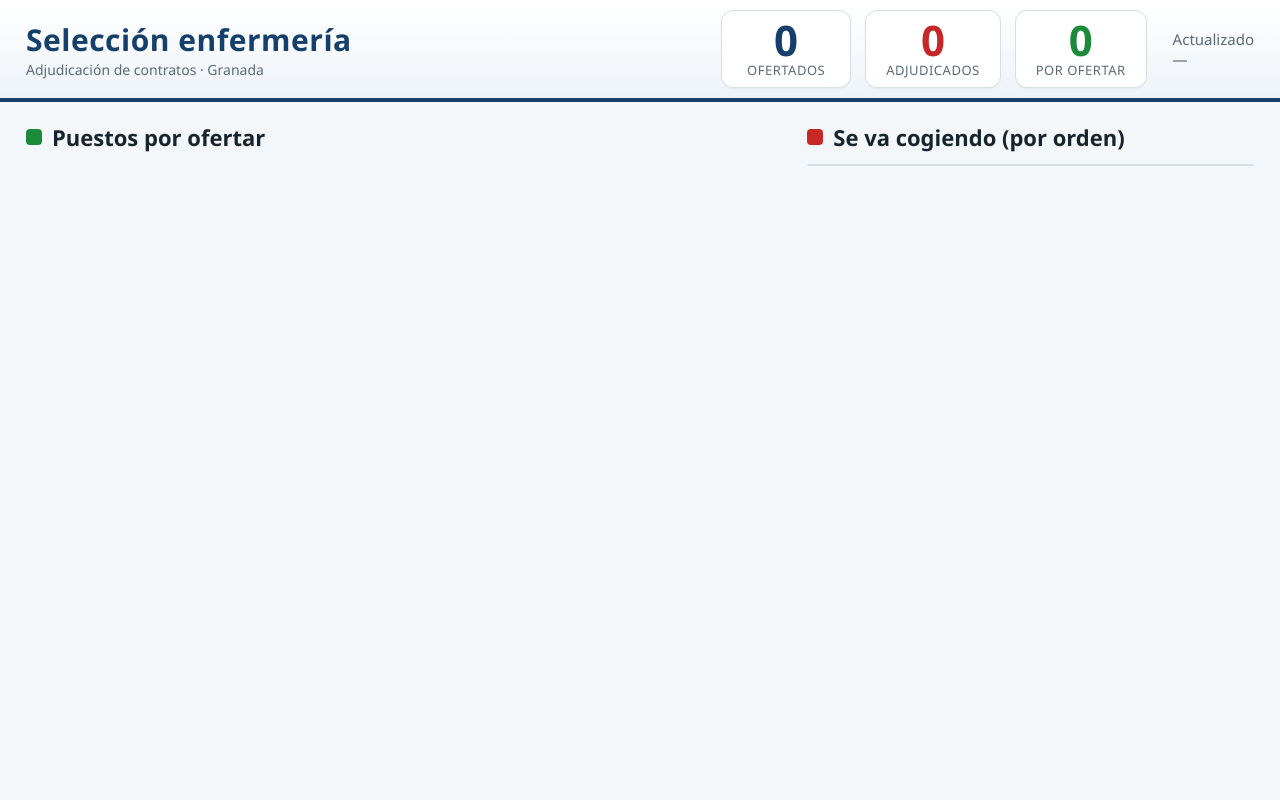
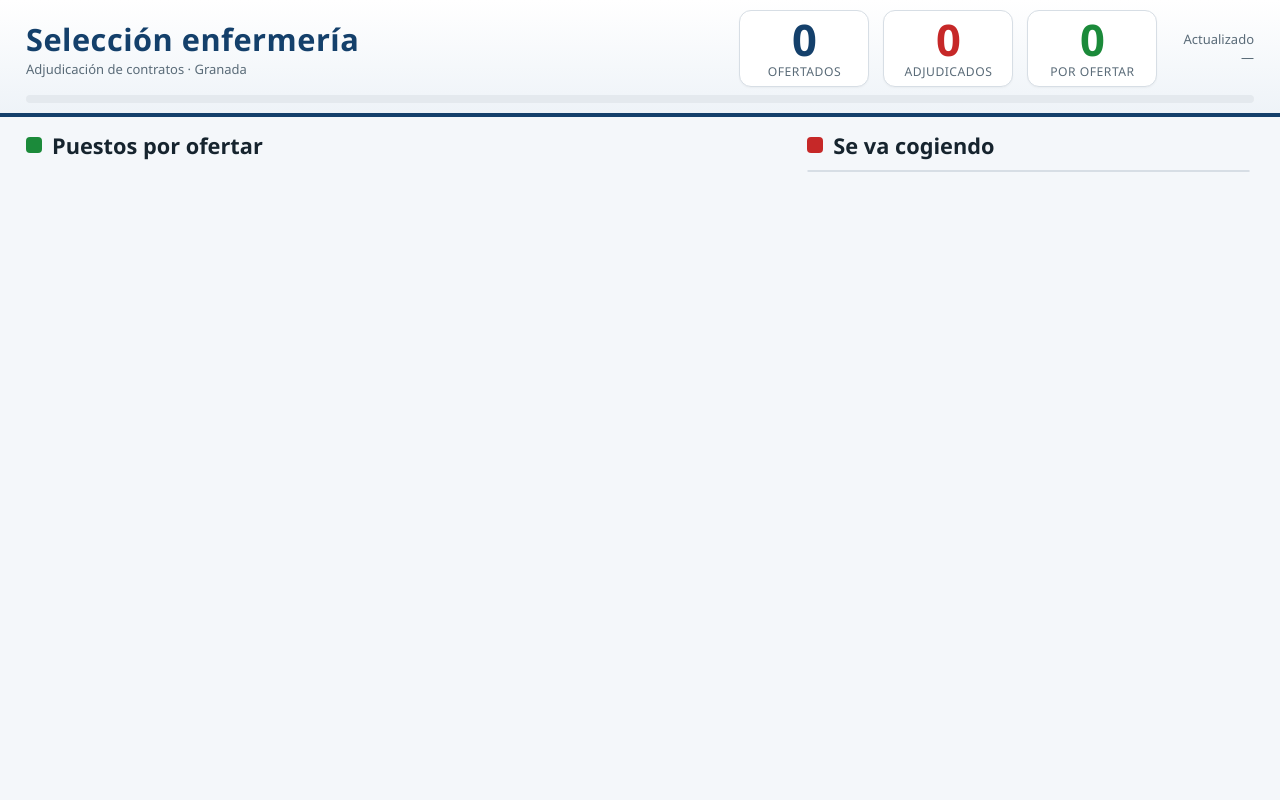
Before and after one commit to Grandullon/kanarybot, a Flask app: template adjudicacion/templates/pantalla.html in a window 1280 px wide. Run offline with Flask 3, Linux system fonts and the light colour scheme; the template is opened without the code that fills it, so the values that code supplies are empty.

Commit message:
Auditar y mejorar la pantalla de proyección
- Arreglo de desbordamiento: layout a pantalla completa (100vh), cabecera
  fija y cada columna (tablón y feed) con scroll independiente; nada se corta.
- Tarjetas de centro en 2 columnas que fluyen (break-inside: avoid).
- Duración robusta: helper dur() — número -> 'N días', texto -> tal cual
  (evita el bug '2 meses días'); usado en tablón y feed.
- Tipografías escaladas con clamp() para legibilidad en proyector.
- Barra de progreso global (adjudicados/ofertados) y contador del feed.

Verificado en Node con DOM simulado y datos reales (7 centros, 25 puestos).

Co-Authored-By: Claude Opus 4.8 (1M context) <noreply@anthropic.com>
Claude-Session: https://claude.ai/code/session_01SV6kpQoFjQjTSSAeuk5gyB

```diff
--- a/adjudicacion/static/pantalla.js
+++ b/adjudicacion/static/pantalla.js
@@ -13,6 +13,12 @@ function fechas(p) {
 }
 function claveCentro(c) { return (c || "(Sin centro)").trim().toLowerCase().replace(/\s+/g, " "); }
 function hhmm(h) { return h ? String(h).slice(0, 5) : ""; }
+// Duración robusta: vacío -> ""; si es número -> "N días"; si es texto -> tal cual.
+function dur(p) {
+  const v = String(p.duracion == null ? "" : p.duracion).trim();
+  if (!v) return "";
+  return /^\d+$/.test(v) ? `${v} días` : v;
+}
 
 let vistos = null;  // ids de adjudicados ya mostrados (para resaltar los nuevos)
 
@@ -26,6 +32,8 @@ async function refrescar() {
   $("c-asig").textContent = d.resumen.adjudicados;
   $("c-pend").textContent = d.resumen.pendientes;
   $("hora").textContent = d.actualizado;
+  const pct = d.resumen.total ? (d.resumen.adjudicados / d.resumen.total * 100) : 0;
+  $("barra").style.width = pct + "%";
 
   pintarTablon(d.puestos);
   pintarFeed(d.puestos.filter(p => p.adjudicado));
@@ -67,7 +75,7 @@ function tarjetaCentro(c) {
                  + '<span class="ficha dada"></span>'.repeat(t.dadas);
     const det = [fechas(p), p.turno].filter(Boolean).map(esc).join(" · ");
     return `<div class="tipo">
-        <div class="desc"><b>${esc(p.duracion)} días</b>${det ? `<div class="det">${det}</div>` : ""}</div>
+        <div class="desc"><b>${esc(dur(p))}</b>${det ? `<div class="det">${det}</div>` : ""}</div>
         <div class="fichas">${fichas}</div>
         <div class="cuenta">Quedan <b>${t.libres}</b> de ${t.libres + t.dadas}</div>
       </div>`;
@@ -83,6 +91,7 @@ function tarjetaCentro(c) {
 
 // ----- Feed "se va cogiendo": adjudicados, lo más reciente arriba -----
 function pintarFeed(lista) {
+  $("cuantos").textContent = lista.length ? `(${lista.length})` : "";
   if (!lista.length) {
     $("adjudicados").innerHTML = '<p class="vacio">Aún no se ha cogido ningún contrato.</p>';
     vistos = new Set();
@@ -98,7 +107,7 @@ function pintarFeed(lista) {
 
   const html = orden.map(p => {
     const nuevo = !primera && !vistos.has(p.id);
-    const contrato = [p.centro, p.duracion ? `${p.duracion} d` : "", fechas(p)].filter(Boolean).map(esc).join(" · ");
+    const contrato = [p.centro, dur(p), fechas(p)].filter(Boolean).map(esc).join(" · ");
     return `<div class="item ${nuevo ? "nuevo" : ""}">
         <span class="hora">${esc(hhmm(p.hora))}</span>
         <span class="nc">Nº${esc(p.num_candidato)}</span>
--- a/adjudicacion/templates/pantalla.html
+++ b/adjudicacion/templates/pantalla.html
@@ -13,60 +13,77 @@
       --azul:  #14406b;   --azul2: #1e5a96;
       --tinta: #16242e;   --suave: #5a6b78;       --linea: #d7dee5;
     }
-    body { background: #f4f7fa; color: var(--tinta); margin: 0; }
+    * { box-sizing: border-box; }
+    html, body { height: 100%; }
+    body {
+      background: #f4f7fa; color: var(--tinta); margin: 0;
+      display: flex; flex-direction: column; height: 100vh; overflow: hidden;
+    }
 
     header.cab {
       background: linear-gradient(180deg,#ffffff 0%, #eef3f8 100%);
       border-bottom: 4px solid var(--azul);
-      padding: 10px 26px; display: flex; align-items: center; gap: 26px; flex-wrap: wrap;
+      padding: 10px 26px 0; flex: 0 0 auto;
     }
+    .cab .fila { display: flex; align-items: center; gap: 26px; flex-wrap: wrap; }
     header.cab .titulo { display:flex; flex-direction:column; }
-    header.cab h1 { font-size: 30px; margin: 0; color: var(--azul); letter-spacing:.5px; }
-    header.cab .sub { font-size: 14px; color: var(--suave); }
+    header.cab h1 { font-size: clamp(26px, 2.4vw, 40px); margin: 0; color: var(--azul); letter-spacing:.5px; }
+    header.cab .sub { font-size: clamp(13px, 1vw, 16px); color: var(--suave); }
     .cab .relleno { flex: 1; }
 
     .contadores { display: flex; gap: 14px; }
     .cont {
       background: #fff; border: 1px solid var(--linea); border-radius: 12px;
-      padding: 8px 20px; text-align: center; min-width: 130px;
+      padding: 6px 20px; text-align: center; min-width: 130px;
       box-shadow: 0 1px 2px rgba(0,0,0,.04);
     }
-    .cont .num { font-size: 42px; font-weight: 800; line-height: 1; }
-    .cont .etq { font-size: 13px; color: var(--suave); text-transform: uppercase; letter-spacing:.5px; }
+    .cont .num { font-size: clamp(34px, 3.4vw, 56px); font-weight: 800; line-height: 1.05; }
+    .cont .etq { font-size: clamp(12px,.95vw,15px); color: var(--suave); text-transform: uppercase; letter-spacing:.5px; }
     .cont.ofer .num { color: var(--azul); }
     .cont.adj  .num { color: var(--rojo); }
     .cont.pend .num { color: var(--verde); }
-    .reloj { font-size: 15px; color: var(--suave); white-space: nowrap; }
+    .reloj { font-size: clamp(13px,1vw,16px); color: var(--suave); white-space: nowrap; text-align:right; }
 
-    .lienzo { display: grid; grid-template-columns: 1.7fr 1fr; gap: 22px; padding: 20px 26px; }
+    /* Barra de progreso global */
+    .progreso { height: 8px; background: #e4e9ee; border-radius: 999px; margin: 8px 0 10px; overflow: hidden; }
+    .progreso #barra { height: 100%; width: 0; background: linear-gradient(90deg, var(--rojo), #e06666); transition: width .5s ease; }
+
+    /* ---- Lienzo: dos columnas que llenan el alto, cada una con su scroll ---- */
+    .lienzo { flex: 1 1 auto; min-height: 0; display: grid; grid-template-columns: 1.7fr 1fr; gap: 22px; padding: 14px 26px 18px; }
     @media (max-width: 1150px) { .lienzo { grid-template-columns: 1fr; } }
-    h2.sec { font-size: 22px; margin: 0 0 12px; display:flex; align-items:center; gap:10px; }
+    .col { display: flex; flex-direction: column; min-height: 0; }
+    h2.sec { font-size: clamp(18px, 1.7vw, 26px); margin: 0 0 10px; display:flex; align-items:center; gap:10px; flex: 0 0 auto; }
     h2.sec .punto { width: 16px; height: 16px; border-radius: 4px; display:inline-block; }
     h2.sec.left .punto { background: var(--verde); }
     h2.sec.right .punto { background: var(--rojo); }
+    h2.sec .cuantos { font-size: 60%; color: var(--suave); font-weight: 600; }
+    .scroll { flex: 1 1 auto; min-height: 0; overflow-y: auto; padding-right: 4px; }
 
-    /* ---- Tablón por ofertar ---- */
+    /* ---- Tablón por ofertar: tarjetas en 2 columnas que fluyen ---- */
+    #pendientes { column-count: 2; column-gap: 16px; }
+    @media (max-width: 1500px) { #pendientes { column-count: 1; } }
     .centro {
       background: #fff; border: 1px solid var(--linea); border-radius: 14px;
-      padding: 14px 16px; margin-bottom: 16px; box-shadow: 0 1px 3px rgba(0,0,0,.05);
+      padding: 14px 16px; margin: 0 0 16px; box-shadow: 0 1px 3px rgba(0,0,0,.05);
+      break-inside: avoid; -webkit-column-break-inside: avoid;
     }
     .centro.agotado { opacity: .55; }
-    .centro .cabc { display:flex; align-items:center; justify-content:space-between; margin-bottom:8px; }
-    .centro .nomc { font-size: 23px; font-weight: 800; color: var(--azul); text-transform: uppercase; }
+    .centro .cabc { display:flex; align-items:center; justify-content:space-between; gap:10px; margin-bottom:8px; }
+    .centro .nomc { font-size: clamp(19px, 1.7vw, 26px); font-weight: 800; color: var(--azul); text-transform: uppercase; }
     .quedan-grande {
       font-size: 17px; font-weight: 800; color: var(--verde);
       background: var(--verde-bg); border: 1px solid var(--verde-bd);
       border-radius: 999px; padding: 4px 16px; white-space: nowrap;
     }
-    .quedan-grande b { font-size: 24px; }
+    .quedan-grande b { font-size: clamp(20px,1.8vw,26px); }
     .quedan-grande.cero { color: var(--suave); background:#f1f3f5; border-color: var(--linea); }
 
     .tipo { display:flex; align-items:center; gap: 12px; padding: 7px 0; border-top: 1px dashed var(--linea); }
-    .tipo .desc { flex: 1; font-size: 17px; }
-    .tipo .desc .det { color: var(--suave); font-size: 14px; }
+    .tipo .desc { flex: 1; font-size: clamp(15px,1.3vw,19px); }
+    .tipo .desc .det { color: var(--suave); font-size: clamp(13px,1vw,15px); }
     .tipo .cuenta { font-size: 15px; color: var(--suave); white-space: nowrap; }
     .tipo .cuenta b { color: var(--verde); font-size: 18px; }
-    .fichas { display:flex; flex-wrap: wrap; gap: 6px; max-width: 320px; }
+    .fichas { display:flex; flex-wrap: wrap; gap: 6px; max-width: 300px; }
     .ficha { width: 26px; height: 26px; border-radius: 6px; border: 1.5px solid; }
     .ficha.libre { background: var(--verde-bg); border-color: var(--verde-bd); }
     .ficha.dada  { background: var(--rojo-bg);  border-color: var(--rojo-bd); position: relative; }
@@ -74,7 +91,7 @@
       position:absolute; inset:0; display:flex; align-items:center; justify-content:center; }
 
     /* ---- Feed de adjudicados ---- */
-    .feed { background:#fff; border:1px solid var(--linea); border-radius:14px; overflow:hidden; }
+    .feed { background:#fff; border:1px solid var(--linea); border-radius:14px; }
     .item { display:flex; gap:12px; align-items:baseline; padding:11px 16px; border-bottom:1px solid var(--linea); }
     .item:last-child { border-bottom:0; }
     .item.nuevo { background: var(--verde-bg); animation: destello 1.6s ease-out 1; }
@@ -82,14 +99,15 @@
     .item .hora { font-variant-numeric: tabular-nums; color: var(--suave); font-size: 15px; min-width: 50px; }
     .item .nc { font-weight: 800; color: var(--rojo); font-size: 17px; min-width: 56px; }
     .item .quien { flex: 1; }
-    .item .quien .nom { font-size: 19px; font-weight: 700; }
-    .item .quien .contr { font-size: 14px; color: var(--suave); }
+    .item .quien .nom { font-size: clamp(17px,1.5vw,22px); font-weight: 700; }
+    .item .quien .contr { font-size: clamp(13px,1vw,15px); color: var(--suave); }
 
     .vacio { color: var(--suave); font-size: 19px; padding: 18px; text-align:center; }
   </style>
 </head>
 <body>
   <header class="cab">
+    <div class="fila">
       <div class="titulo">
         <h1>Selección enfermería</h1>
         <span class="sub">Adjudicación de contratos · Granada</span>
@@ -101,16 +119,18 @@
         <div class="cont pend"><div class="num" id="c-pend">0</div><div class="etq">Por ofertar</div></div>
       </div>
       <div class="reloj">Actualizado<br><span id="hora">—</span></div>
+    </div>
+    <div class="progreso"><div id="barra"></div></div>
   </header>
 
   <div class="lienzo">
-    <div>
+    <div class="col">
       <h2 class="sec left"><span class="punto"></span>Puestos por ofertar</h2>
-      <div id="pendientes"></div>
+      <div class="scroll"><div id="pendientes"></div></div>
     </div>
-    <div>
-      <h2 class="sec right"><span class="punto"></span>Se va cogiendo (por orden)</h2>
-      <div class="feed" id="adjudicados"></div>
+    <div class="col">
+      <h2 class="sec right"><span class="punto"></span>Se va cogiendo <span class="cuantos" id="cuantos"></span></h2>
+      <div class="scroll"><div class="feed" id="adjudicados"></div></div>
     </div>
   </div>
 
```
Lines whose indentation alone changed are shown as unchanged.
